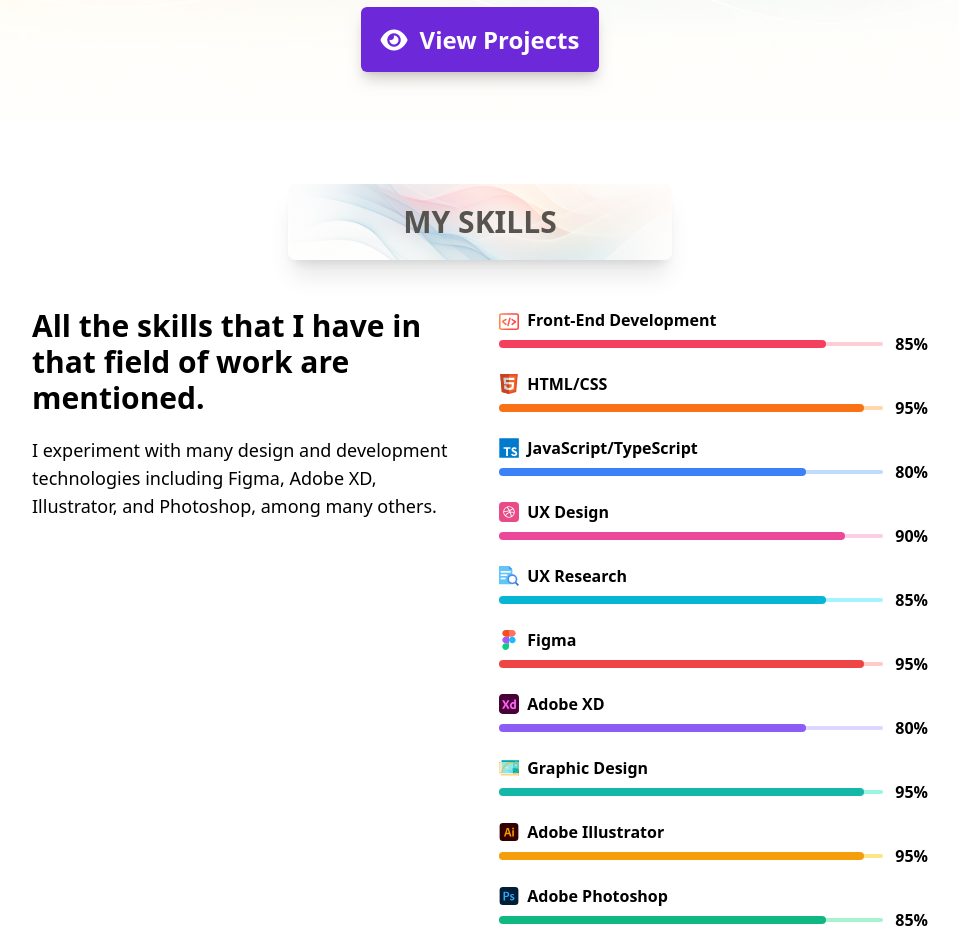
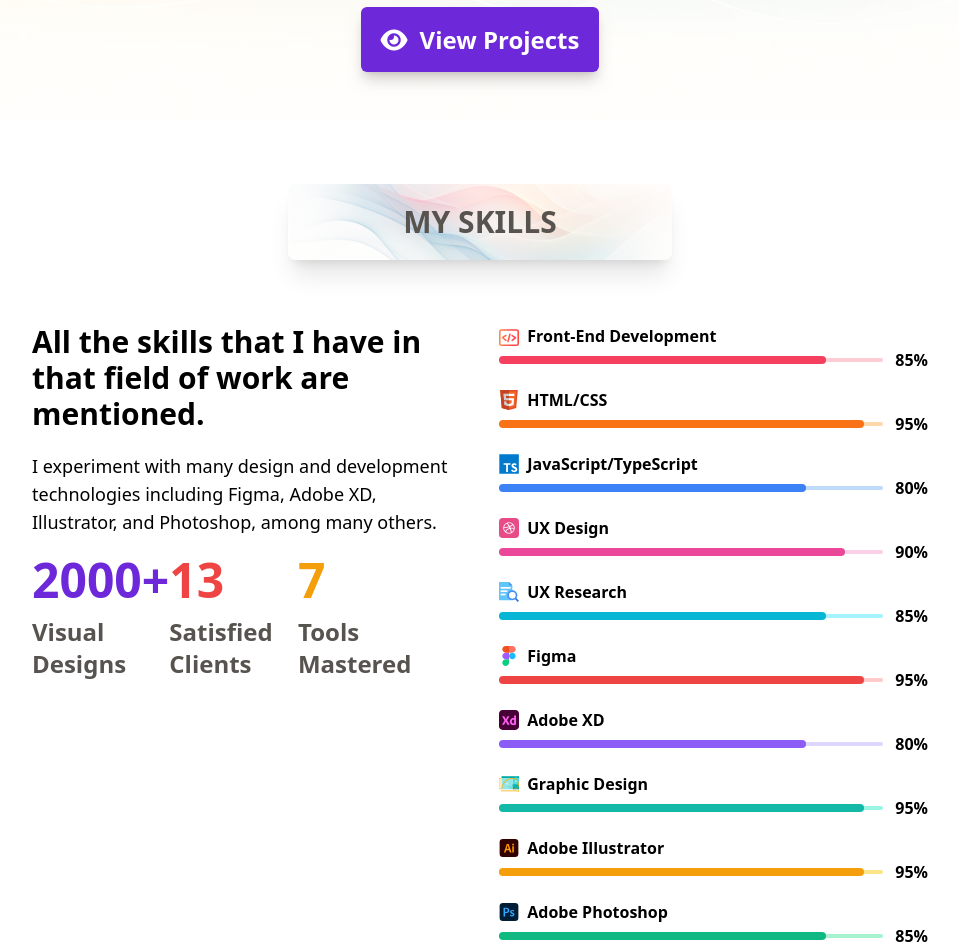
Before and after one commit to Jyotish547/Personal-Portfolio, a website built with Vite: page src/index.html in a window 1280 px wide. Shown: the part 2080-3031 px from the top of the page, without its empty margins (160-1119 px from the left). Built offline with nearby package versions, Linux system fonts and the light colour scheme.

Commit message:
Design Updates

```diff
--- a/src/index.html
+++ b/src/index.html
@@ -215,16 +215,32 @@
       </div>
       <!-- End of My Projects Section -->
       <!-- My Skills -->
-      <div id="skills-section" class="bg-white w-screen py-16 sm:px-12 md:px-24 lg:px-36 xl:px-48 2xl:px-96">
+      <div id="skills-section" class="bg-white w-screen pt-16 sm:px-12 md:px-24 lg:px-36 xl:px-48 2xl:px-96">
         <div id="skills-title" class="primary-bg text-3xl p-5 text-center font-bold min-w-xs max-w-sm rounded-lg m-auto shadow-xl text-stone-600">
           MY SKILLS
         </div>
-        <div id="skills-container" class="flex pt-12 sm:flex-col sm:items-center lg:flex-row lg:items-start relative z-20">
-          <div id="skills-left" class="font-semibold text-3xl pr-12">
-            <!-- Add logos of software at this part -->
-            All the skills that I have in that field of work are mentioned.
-            <p class="text-lg mt-5 font-normal">I experiment with many design and development technologies including Figma, Adobe XD, Illustrator, and Photoshop, among many others.</p>
+        <div id="skills-container" class="flex py-16 sm:flex-col sm:items-center lg:flex-row lg:h-full lg:items-start relative">
+          <div id="skills-left" class="flex flex-col justify-between font-semibold text-3xl pr-12 lg:h-1/2">
+            <div class="mb-5 self-start">
+              All the skills that I have in that field of work are mentioned.
+              <p class="text-lg mt-5 font-normal">I experiment with many design and development technologies including Figma, Adobe XD, Illustrator, and Photoshop, among many others.</p>
+            </div>
+            <div id="skills-data" class="flex flex-row w-full justify-between pr-8 self-end">
+              <div class="skills-data">
+                <div class="flex flex-row text-5xl font-bold mb-3 text-violet-700"><p id="data-1"></p><span>+</span></div>
+                <p class="text-2xl text-stone-600">Visual Designs</p>
+              </div>
+              <div class="skills-data">
+                <p id="data-2" class="text-5xl font-bold mb-3 text-red-500">13</p>
+                <p class="text-2xl text-stone-600">Satisfied Clients</p>
+              </div>
+              <div class="skills-data">
+                <p id="data-3" class="text-5xl font-bold mb-3 text-amber-500">7</p>
+                <p class="text-2xl text-stone-600">Tools Mastered</p>
+              </div>
+            </div>
           </div>
+          <!-- Add SwiftUI -->
           <div id="skills-right" class="sm:mt-8 lg:mt-0">
             <div class="mb-4 font-semibold">
               <div class="flex flex-row">
--- a/src/main.ts
+++ b/src/main.ts
@@ -618,11 +618,27 @@
 let animeSkillsTitle = false;
 let animeSkillsLeft = false;
 let animeSkillsRight = false;
+let animeSkillsData = false;
+
+// Data Values
+
+let data1 = {
+    value: 0
+};
+
+let data2 = {
+    value: 0
+};
+
+let data3 = {
+    value: 0
+};
 
 window.addEventListener('scroll', () => {
 
     const skillsTitle = document.getElementById('skills-title')?.getBoundingClientRect();
     const skillsLeft = document.getElementById('skills-left')?.getBoundingClientRect();
+    const skillsData = document.getElementById('skills-data')?.getBoundingClientRect();
     const skillsRight = document.getElementById('skills-right')?.getBoundingClientRect();
 
     if(skillsTitle){
@@ -650,6 +666,58 @@
             });
         }
     }
+
+    // Stats Counter
+    if(skillsData) {
+        if (!animeSkillsData && skillsData.top <= window.innerHeight && skillsData.bottom >= 0) {
+            animeSkillsData = true;
+            anime({
+                targets: data1,
+                value: [0, 2000],
+                round: 1,
+                duration: 2000,
+                easing: 'easeInOutQuad',
+                delay: 500,
+                update: function() {
+                    const data1Text = document.getElementById('data-1');
+                    if(data1Text) {
+                        data1Text.innerText = data1.value.toString();
+                    }
+                }
+            });
+
+            anime({
+                targets: data2,
+                value: [0, 13],
+                round: 1,
+                duration: 2000,
+                easing: 'easeInOutQuad',
+                delay: 500,
+                update: function() {
+                    const data2Text = document.getElementById('data-2');
+                    if(data2Text) {
+                        data2Text.innerText = data2.value.toString();
+                    }
+                }
+            });
+
+            anime({
+                targets: data3,
+                value: [0, 7],
+                round: 1,
+                duration: 2000,
+                easing: 'easeInOutQuad',
+                delay: 500,
+                update: function() {
+                    const data3Text = document.getElementById('data-3');
+                    if(data3Text) {
+                        data3Text.innerText = data3.value.toString();
+                    }
+                }
+            });
+        }
+    }
+
 
     if(skillsRight){
         if (!animeSkillsRight && skillsRight.top <= window.innerHeight && skillsRight.bottom >= 0) {
```
Also changed, not shown: src/projects.html (+5 -5 lines), public/output.css.
